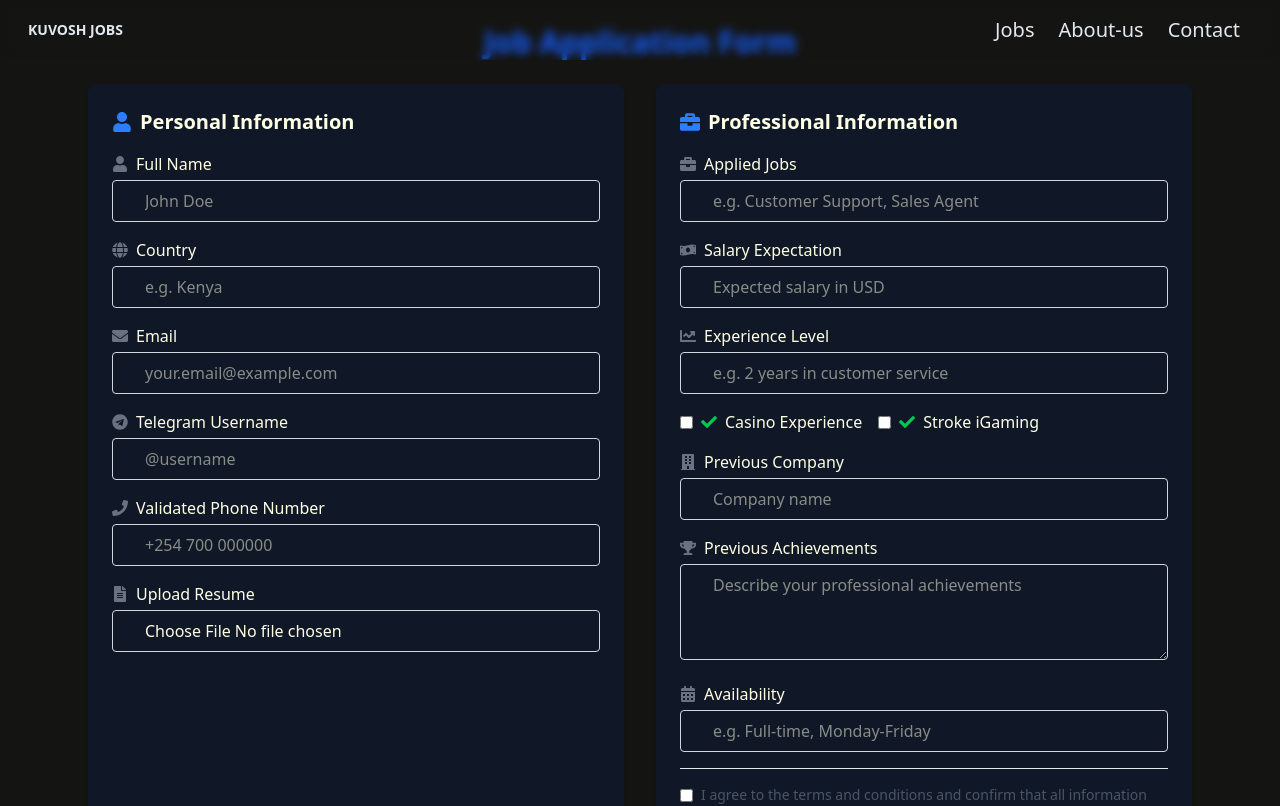
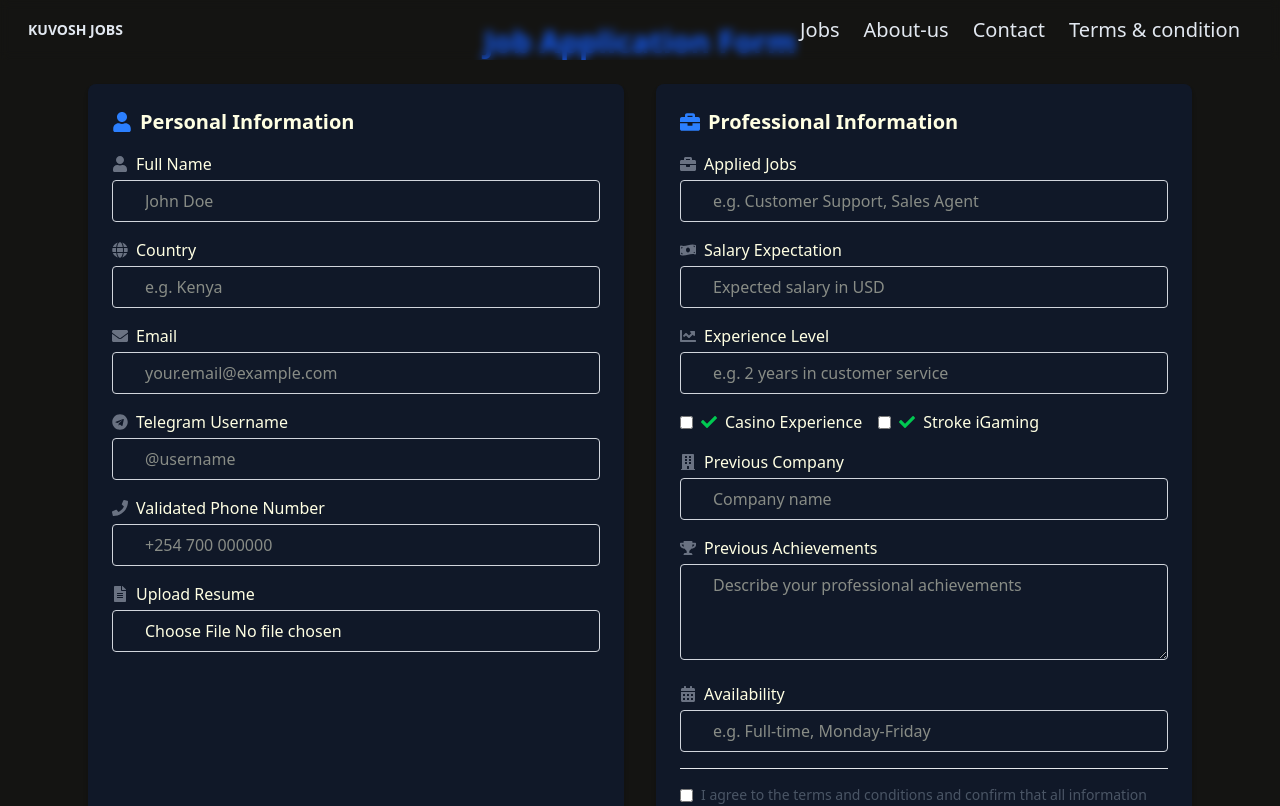
Before and after one commit to tchasinga/jobposter, a Next.js app: page /apply in a window 1280 px wide. Shown: the top 806 px of the page. Built offline with nearby package versions, Linux system fonts and the light colour scheme.

Commit message:
new design

```diff
--- a/app/Pages/Navbars.jsx
+++ b/app/Pages/Navbars.jsx
@@ -14,6 +14,7 @@ export default function Navbars() {
         },
         { name: "About-us", link: "#about" },
         { name: "Contact", link: "#contact" },
+        {name : "Terms & condition", link:"/condition"}
     ];
 
     useEffect(() => {
```
